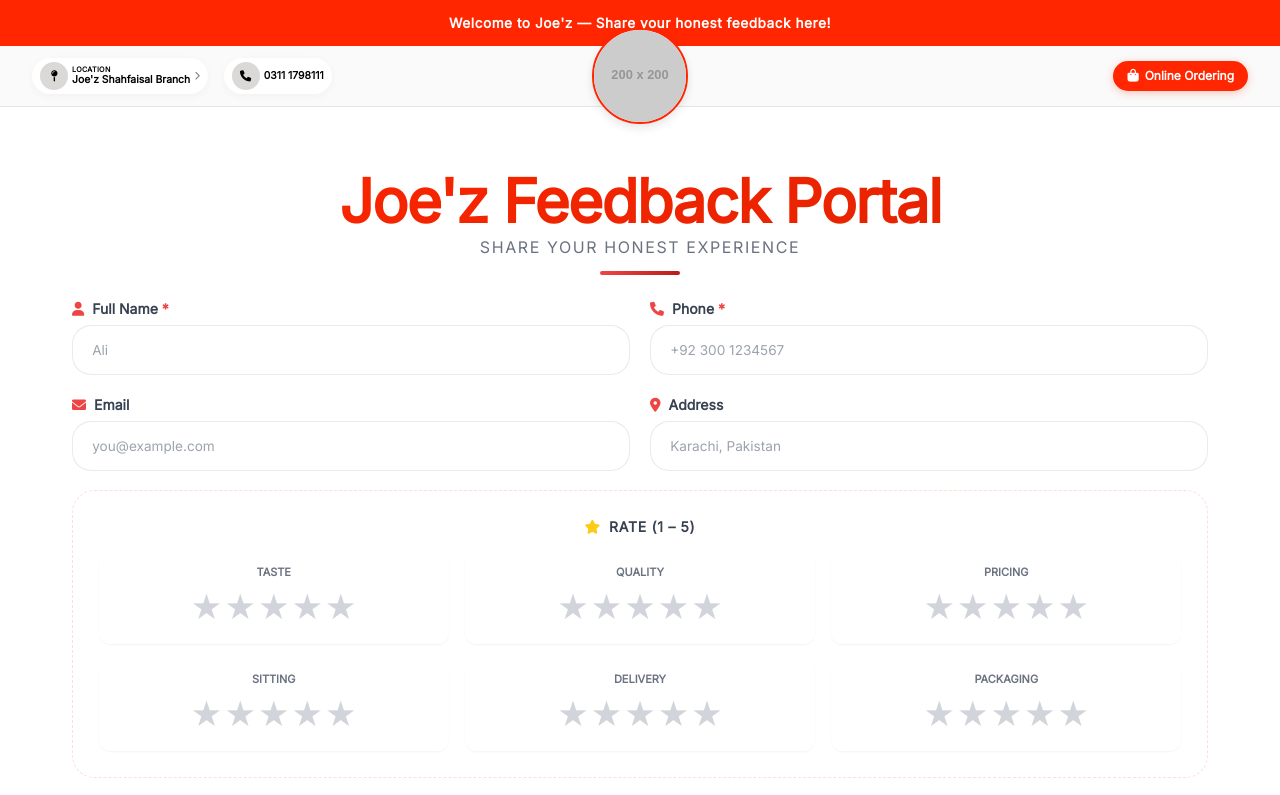
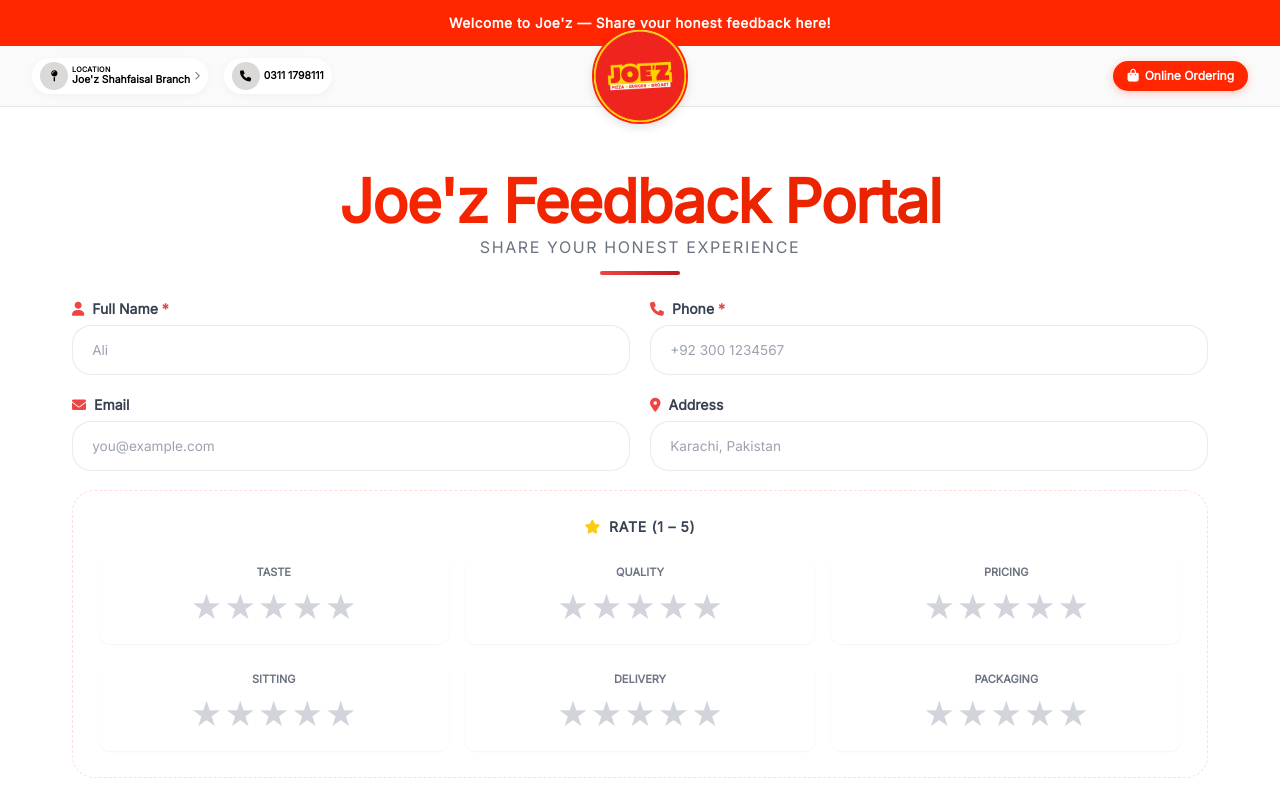
Before and after one commit to shayanahmed226/Joez-Feedback-Portal, a plain HTML site: page index.html in a window 1280 px wide. Shown: the top 795 px of the page. Drawn offline with nearby package versions, Linux system fonts and the light colour scheme; placeholder pictures from the web are drawn by us.

Commit message:
Add files via upload

```diff
--- a/index.html
+++ b/index.html
@@ -674,7 +674,7 @@
                 </a>
             </div>
             <div class="navbar-center">
-                <img src="https://placehold.co/200x200/ff2600/ffffff?text=J" alt="Joe'z Logo" class="logo-circle" />
+                <img src="Joe'z Logo.png" alt="Joe'z Logo" class="logo-circle" />
             </div>
             <div class="navbar-right">
                 <a href="https://www.joez.pk" target="_blank" class="btn-order">
```
Also changed, not shown: Joe'z Logo.png (added).
